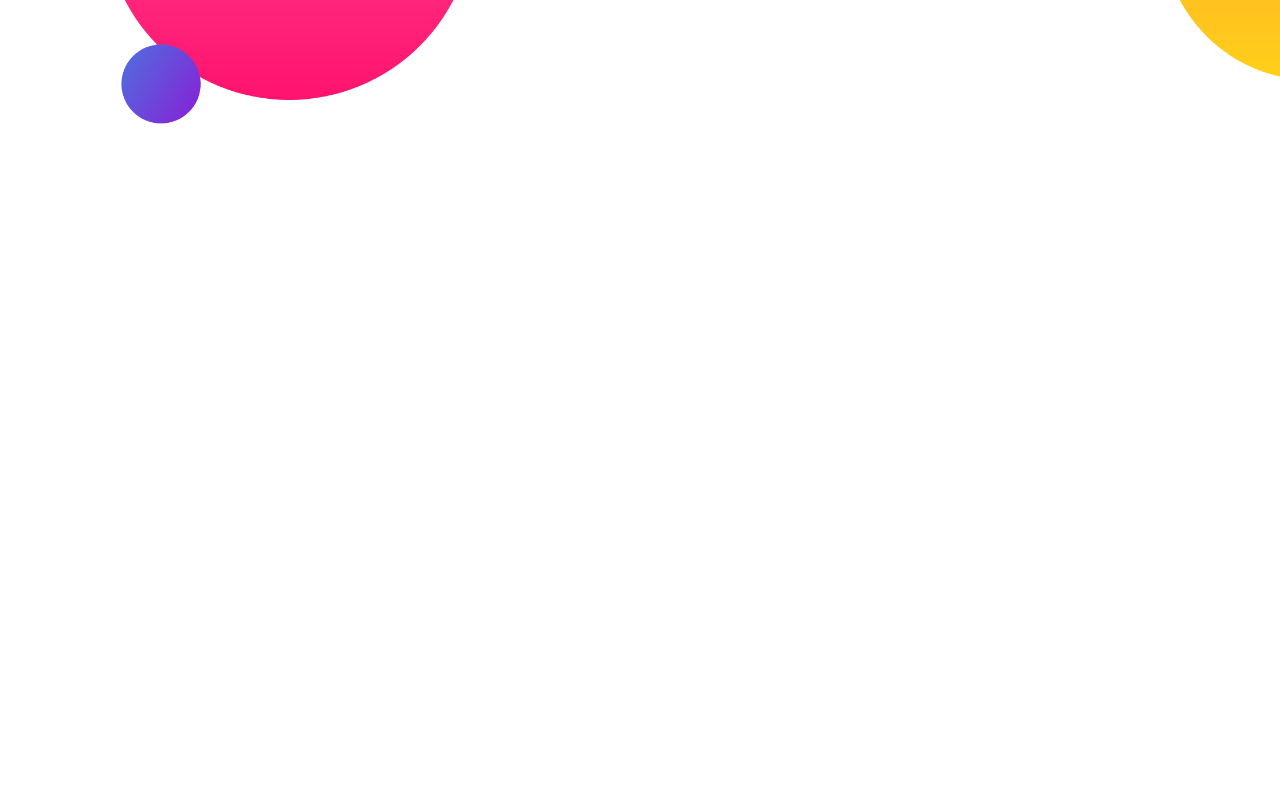
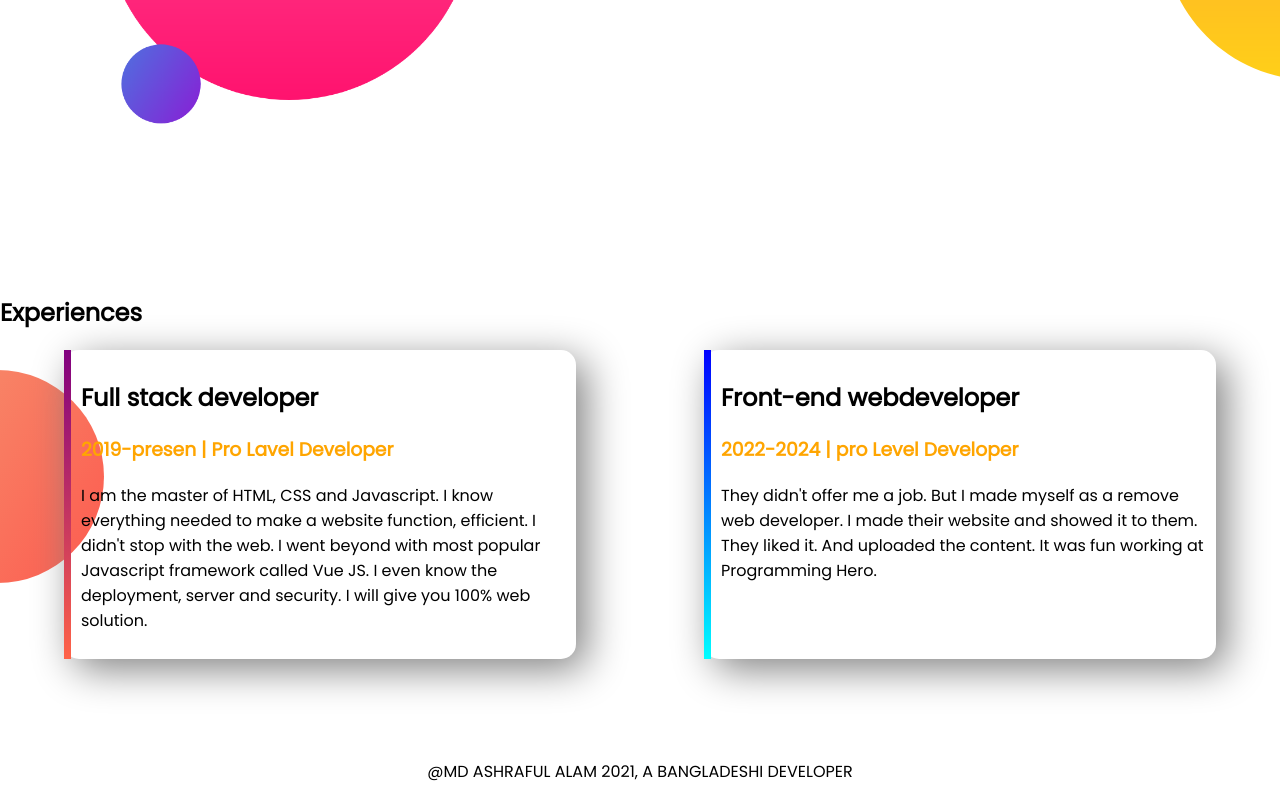
Before and after one commit to alammdashrafulcst/MY-PORTFOLIO, a plain HTML site: page index.html in a window 1280 px wide. Shown: the part 975-1775 px from the top of the page. Before the commit the page ends 1270 px from the top, so only its background shows below. Drawn offline with Linux system fonts and the light colour scheme.

Commit message:
exp area

```diff
--- a/index.html
+++ b/index.html
@@ -15,7 +15,7 @@
 </head>
 <body>
 
-<section   class="top-banner">
+<section   class="top-banner      flexible-container   ">
     <div class="half-width"  >
 
         <h1>Welcome To </h1>
@@ -36,7 +36,7 @@
 
 
 
-<section   class="dream-big" >
+<section   class="dream-big     flexible-container        " >
 
 <div  class="half-width" >
 <img src="images/my-bg2.png" alt="">
@@ -61,15 +61,44 @@
 
 </section>
 
+<section  class="experience-area" >
+
+<h1 >Experiences</h1>
+
+<div  class="flexible-container" >
+
+    <div  id="full-stack-experience"   class="experience-item" >
+
+        <h2>Full stack developer</h2>
+        <h3 class="orange" >2019-presen | Pro Lavel Developer</h3>
+        <p>I am the master of HTML, CSS and Javascript. I know everything needed to make a website function, efficient. I didn't stop with the web. I went beyond with most popular Javascript framework called Vue JS. I even know the deployment, server and security. I will give you 100% web solution.</p>
+
+    </div>
 
 
 
+    <div  id="web-dev-experience"                class="experience-item"  >
+        <h2>Front-end webdeveloper</h2>
+        <h3  class="orange"  >2022-2024 | pro Level Developer</h3>
+
+        <p>They didn't offer me a job. But I made myself as a remove web developer. I made their website and showed it to them. They liked it. And uploaded the content. It was fun working at Programming Hero.</p>
+    </div>
+
+
+</div>
+
+
+</section>
+
+
+<footer>
+
+
+<p> @MD ASHRAFUL ALAM 2021, A BANGLADESHI DEVELOPER  </p>
 
 
 
-
-
-
+</footer>
 
 
 
--- a/style.css
+++ b/style.css
@@ -4,8 +4,18 @@ body{
 
     margin:0;
 }
+.h1{
+    font-size: 50px;
+}
 
-section{
+.h2{
+
+    font-size: 40px;
+
+
+
+}
+.flexible-container{
 
     display: flex;
     margin-bottom: 100px;
@@ -17,10 +27,6 @@ color:orange;
 
 }
 
-section{
-
-    display:flex;
-}
 
 .half-width{
 
@@ -57,6 +63,62 @@ background-repeat: no-repeat;
 
 background-position: right;
 
+}
+/*
+    (     box-shadow ****** ) */
 
 
+.experience-item{
+
+width: 40%;
+padding:10px;
+margin-left: 5%;
+margin-right: 5%;
+border-radius: 15px;
+ box-shadow: 10px  10px 40px  gray   ;
+
 }
+
+.experience-area{
+
+background-image: url(images/exp-bg.png);
+background-repeat: no-repeat;
+background-position: left;
+
+}
+
+#web-dev-exp{
+
+}
+
+
+#web-dev-exp{
+
+    border-left: 7px solid;
+    border-image: linear-gradient(blue,cyan);
+    border-image-slice: 1;
+}
+
+
+#full-stack-experience{
+
+    border-left: 7px solid;
+    border-image: linear-gradient(purple,tomato);
+    border-image-slice: 1;
+
+}
+
+
+
+#web-dev-experience{
+
+    border-left: 7px solid;
+    border-image: linear-gradient(blue,cyan);
+    border-image-slice: 1;
+}
+
+
+footer P {
+
+    text-align: center;
+}
```
